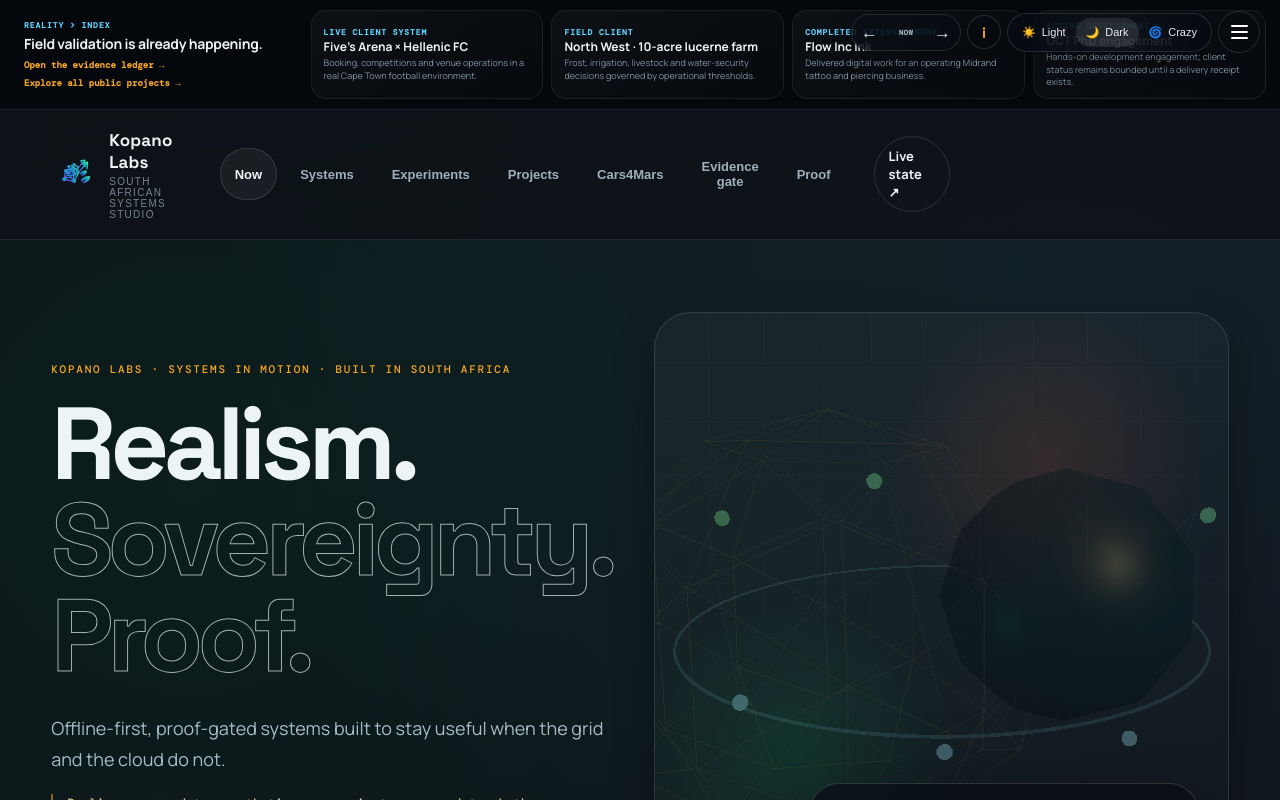
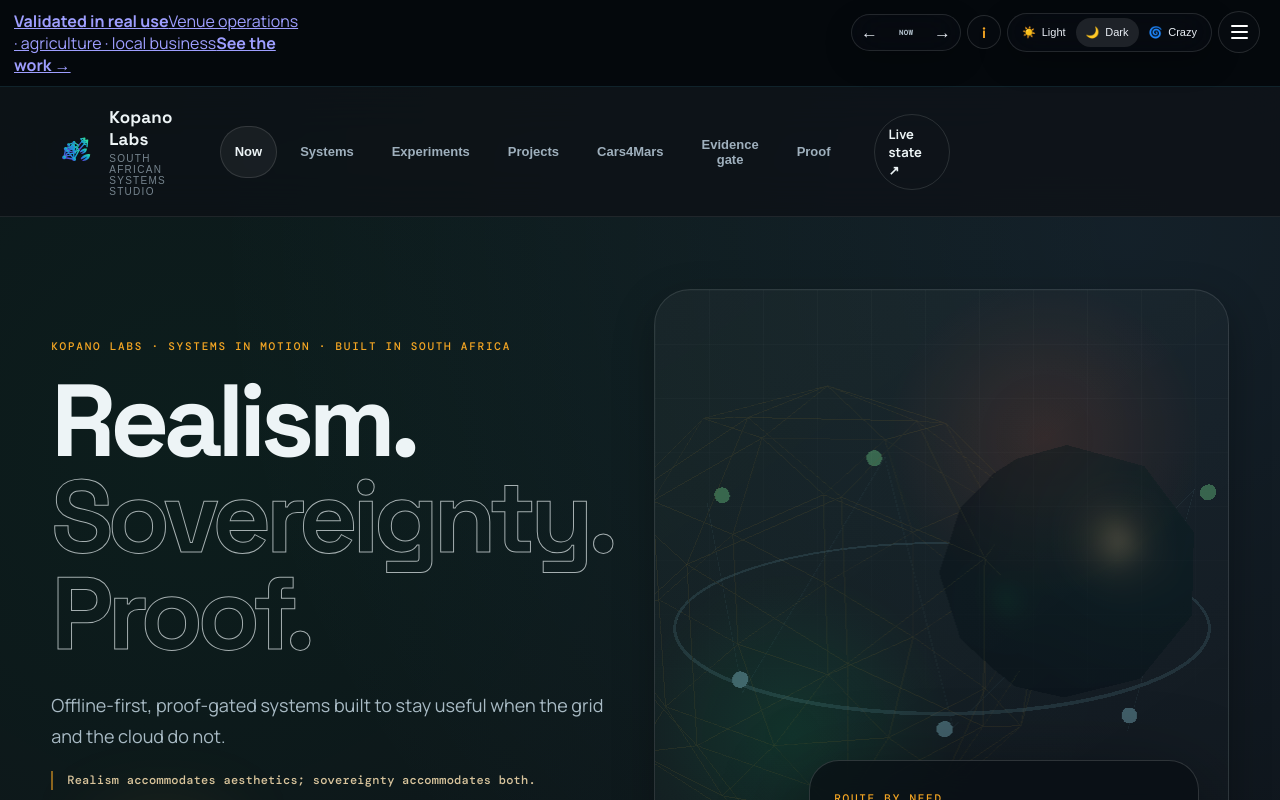
Before and after one commit to RobynAwesome/Kopano-Labs-Website, a React (Vite) app: page / in a window 1280 px wide. Shown: the top 800 px of the page. Built offline with nearby package versions, Linux system fonts and the light colour scheme.

Commit message:
ux: reduce validation rail to one proof signal

```diff
--- a/src/components/RealityValidationBar.tsx
+++ b/src/components/RealityValidationBar.tsx
@@ -1,44 +1,10 @@
-const receipts = [
-  {
-    state: 'LIVE CLIENT SYSTEM',
-    title: "Five's Arena × Hellenic FC",
-    detail: 'Booking, competitions and venue operations in a real Cape Town football environment.',
-    href: 'https://fivesarena.com',
-  },
-  {
-    state: 'FIELD CLIENT',
-    title: 'North West · 10-acre lucerne farm',
-    detail: 'Frost, irrigation, livestock and water-security decisions governed by operational thresholds.',
-    href: '/FOC/#field-validation',
-  },
-  {
-    state: 'COMPLETED EXTERNAL WORK',
-    title: 'Flow Inc Ink',
-    detail: 'Delivered digital work for an operating Midrand tattoo and piercing business.',
-    href: '/FOC/#field-validation',
-  },
-  {
-    state: 'ACTIVE DEVELOPMENT',
-    title: 'UCT PhD engagement',
-    detail: 'Hands-on development engagement; client status remains bounded until a delivery receipt exists.',
-    href: '/FOC/#field-validation',
-  },
-] as const;
-
 export function RealityValidationBar() {
-  return <aside className="reality-validation-bar" aria-label="Kopano Labs real-world validation">
-    <div className="reality-validation-label">
-      <span>REALITY &gt; INDEX</span>
-      <strong>Field validation is already happening.</strong>
-      <a href="/FOC/#field-validation">Open the evidence ledger →</a>
-      <a href="/content/">Explore all public projects →</a>
-    </div>
-    <div className="reality-validation-track">
-      {receipts.map((receipt) => <a key={receipt.title} className="reality-validation-item" href={receipt.href} target={receipt.href.startsWith('http') ? '_blank' : undefined} rel={receipt.href.startsWith('http') ? 'noreferrer' : undefined}>
-        <span>{receipt.state}</span>
-        <strong>{receipt.title}</strong>
-        <small>{receipt.detail}</small>
-      </a>)}
-    </div>
+  return <aside className="reality-validation-bar" aria-label="Real-world validation">
+    <a className="reality-validation-link" href="/FOC/">
+      <span className="reality-validation-dot" aria-hidden="true" />
+      <strong>Validated in real use</strong>
+      <span>Venue operations · agriculture · local business</span>
+      <b>See the work →</b>
+    </a>
   </aside>;
 }
```
